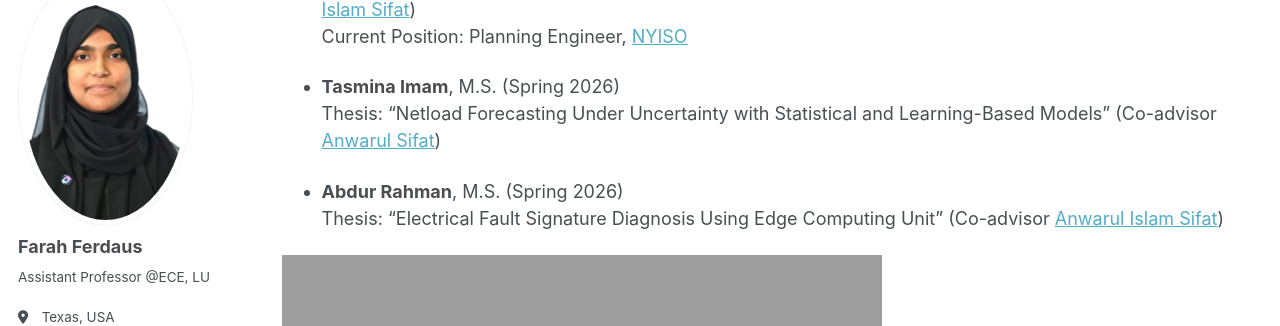
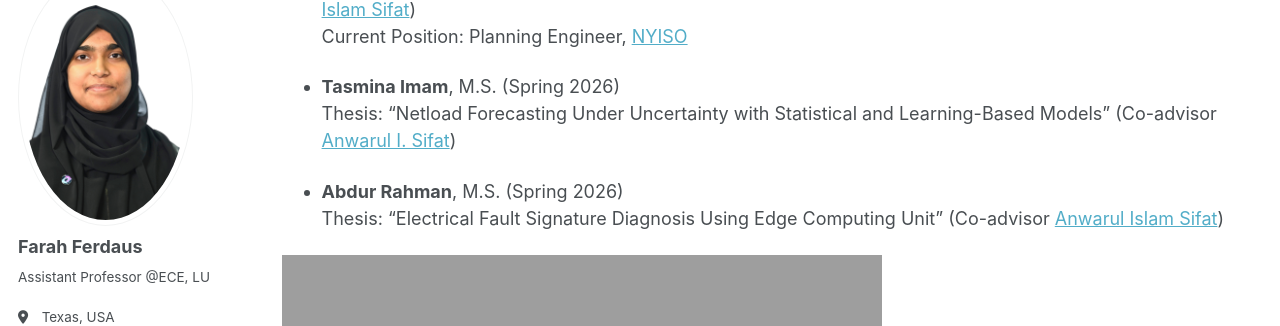
Before and after one commit to fferdaus/fferdaus.github.io, a Jekyll site: the page built from _pages/team.md, in a window 1280 px wide and 900 px high, scrolled down 1811 px. Shown: the part 130-456 px from the top of the window. Built offline with Jekyll 4.4.1, drawn with Linux system fonts in a browser that asks for light colours; some web fonts are replaced.

```diff
--- a/_pages/team.md
+++ b/_pages/team.md
@@ -168,7 +168,7 @@ redirect_from:
   Current Position: Planning Engineer, [NYISO](https://www.nyiso.com/about-us)
 
 - **Tasmina Imam**, M.S. (Spring 2026)<br>
-  Thesis: "Netload Forecasting Under Uncertainty with Statistical and Learning-Based Models"  (Co-advisor [Anwarul Sifat](https://www.linkedin.com/in/aisifat/))
+  Thesis: "Netload Forecasting Under Uncertainty with Statistical and Learning-Based Models"  (Co-advisor [Anwarul I. Sifat](https://www.linkedin.com/in/aisifat/))
 
 - **Abdur Rahman**, M.S. (Spring 2026)<br>
   Thesis: "Electrical Fault Signature Diagnosis Using Edge Computing Unit"  (Co-advisor [Anwarul Islam Sifat](https://www.linkedin.com/in/aisifat/))
```
